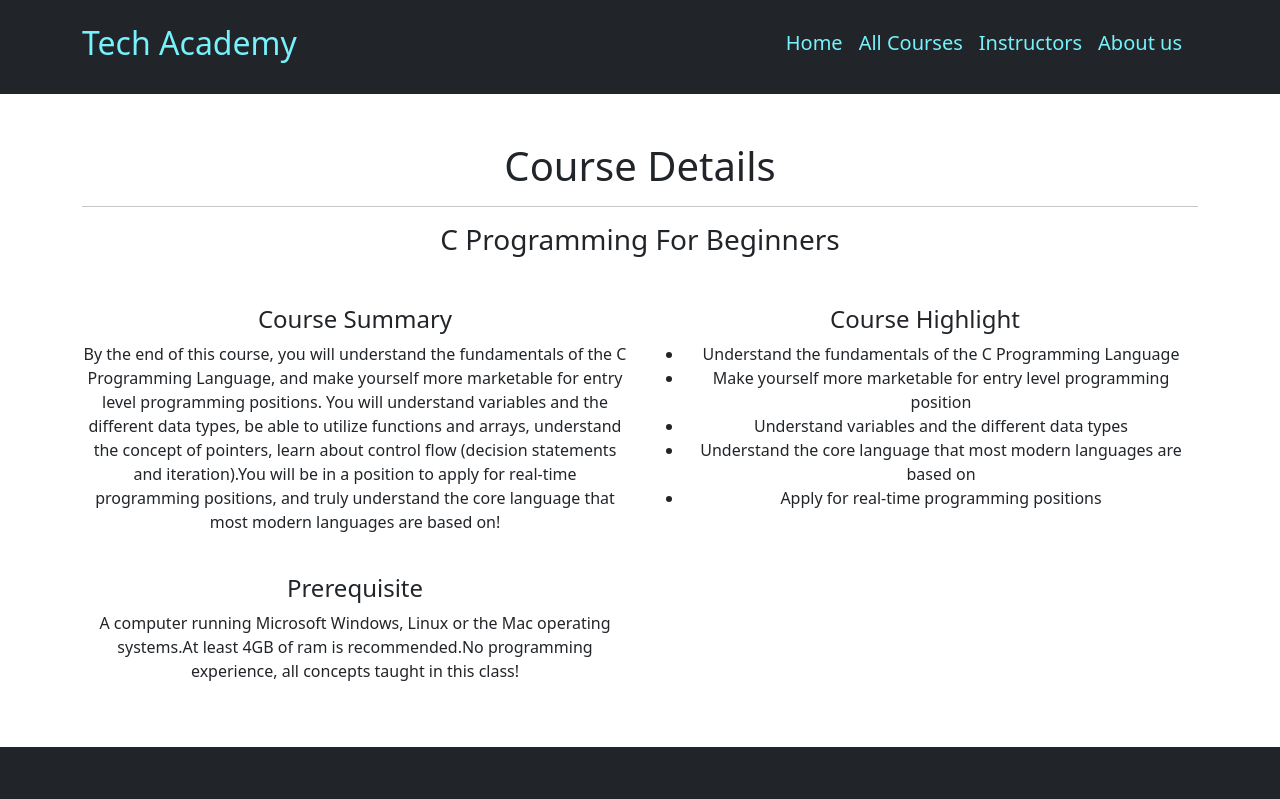
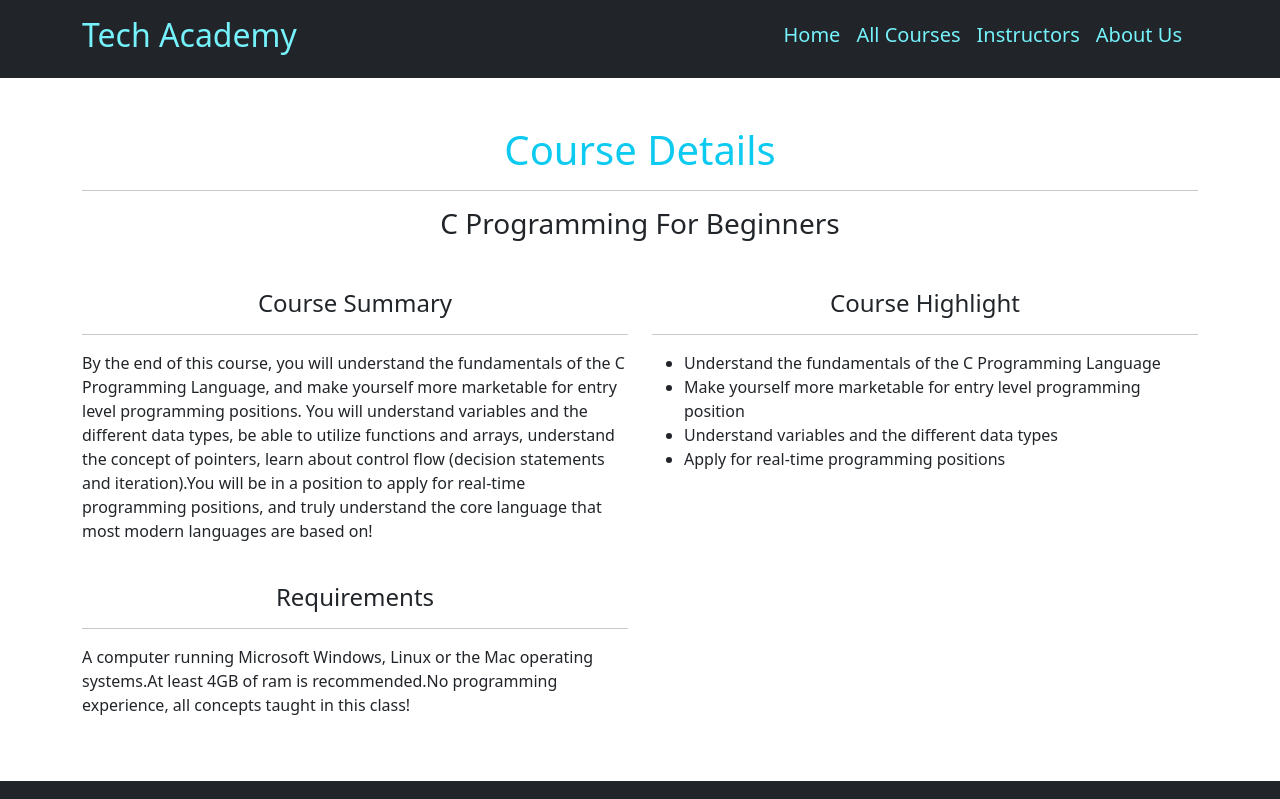
Before and after one commit to saiedanwar7/tech-academy-website, a React (Create React App) app: page /course/TA1 in a window 1280 px wide. Shown: the top 799 px of the page. Built offline with nearby package versions, Linux system fonts and the light colour scheme.

Commit message:
initial updates

```diff
--- a/public/techAcademy.json
+++ b/public/techAcademy.json
@@ -4,16 +4,16 @@
         "courseTitle": "C Programming For Beginners",
         "courseType": "Online",
         "courseLevel": "Beginner",
+        "price": 4000,
         "courseHighlight": [
             "Understand the fundamentals of the C Programming Language",
             "Make yourself more marketable for entry level programming position",
             "Understand variables and the different data types",
-            "Understand the core language that most modern languages are based on",
             "Apply for real-time programming positions"
         ],
         "courseDescription": "By the end of this course, you will understand the fundamentals of the C Programming Language, and make yourself more marketable for entry level programming positions. You will understand variables and the different data types, be able to utilize functions and arrays, understand the  concept of pointers, learn about control flow (decision statements and iteration).You will be in a position to apply for real-time programming positions, and truly understand the core language that most modern languages are based on!",
 
-        "prerequisite": "A computer running Microsoft Windows, Linux or the Mac operating systems.At least 4GB of ram is recommended.No programming experience, all concepts taught in this class!",
+        "Requirement": "A computer running Microsoft Windows, Linux or the Mac operating systems.At least 4GB of ram is recommended.No programming experience, all concepts taught in this class!",
         "rating": 4,
         "image": "https://mk0setscholarsn9sko6.kinstacdn.com/wp-content/uploads/2020/07/C-Programming.jpg"
     },
@@ -23,6 +23,7 @@
         "courseTitle": "Python for Beginners",
         "courseType": "Online",
         "courseLevel": "Beginner",
+        "price":5000,
         "courseHighlight": [
             "Understand user input, Manipulate string & data",
             "Create fully functional Python programs",
@@ -33,7 +34,7 @@
 
         "courseDescription": "This course has everything you need to get started with Python. We'll first start with the basics of Python - learning about strings, variables, and data types. Then, we'll move on to loops and conditionals. Once we're done with that, we'll learn about functions and files in Python. All of this will culminate towards building a fun game using the concepts we've learned in Python. The entire course is filled with exercises that challenge you so that you get the best experience possible.I hope you're excited to dive into Python with this course. So what are you waiting for? Let's get started! ",
 
-        "prerequisite": "Basic knowledge computer, internet browsing",
+        "Requirement": "Basic knowledge computer, internet browsing",
         "rating": 4,
         "image": "https://3.imimg.com/data3/KG/CN/MY-13764595/python-programming-training-500x500.jpeg"
     },
@@ -43,6 +44,7 @@
         "courseTitle": "React JS Web Development",
         "courseType": "Online",
         "courseLevel": "Beginner",
+        "price":8000,
         "courseHighlight": [
             "Build powerful, fast, user-friendly, and reactive web apps",
             "Provide amazing user experiences by leveraging the power of JavaScript with ease",
@@ -50,7 +52,7 @@
             "Master fundamental concepts behind structuring Redux applications"
         ],
         "courseDescription": "The new content follows all the best practices of modern React development, and will take you even deeper into the React engine. There is a far better exploration of where React fits in the overall big picture of web development. And just like before, the course will teach how to create React applications as you build your own React projects along with the tutorial.",
-        "prerequisite": "Familiarity with JavaScript, HTML, and CSS will help.",
+        "Requirements": "Familiarity with JavaScript, HTML, and CSS will help.",
         "rating": 4,
         "image": "https://fiverr-res.cloudinary.com/images/q_auto,f_auto/gigs/140405850/original/c670430f7b3452d1889b3dbda4356ab3911becef/create-professional-react-website-design.png"
     },
@@ -59,7 +61,8 @@
         "courseId": "TA4",
         "courseTitle": "Competitive Programming",
         "courseType": "Online",
-        "courseLevel": "Beginner",
+        "courseLevel": "Advance",
+        "price":6000,
         "courseHighlight": [
             "Data Structures",
             "Algorithm",
@@ -68,7 +71,7 @@
         ],
         "courseDescription": "In this course, which will help both novice and advanced programmers alike, you will dominate the algorithms and data structures necessary to do well in contests and to gain a competitive edge over other candidates in software interviews. With this course, you will be ready to participate in online contests and informatics olympiads, and will have the experience necessary to continue advancing in this field. Are you ready to take this big step in your journey?",
 
-        "prerequisite": "Good logic sense. Familiarity with at least one programming language will even boost your learning, but it is not mandatory",
+        "Requirement": "Good logic sense. Familiarity with at least one programming language will even boost your learning, but it is not mandatory",
         "rating": 4,
         "image": "https://image.slidesharecdn.com/competitiveprogramming-160831111316/95/competitive-programming-1-638.jpg?cb=1472642138"
     },
@@ -77,7 +80,8 @@
         "courseId": "TA5",
         "courseTitle": "Android App Development Bootcamp 2021",
         "courseType": "Online",
-        "courseLevel": "Beginner",
+        "courseLevel": "Advance",
+        "price":15000,
         "courseHighlight": [
             "Learn Android app development and become a professional Android developer, go freelance, or build your dream app idea",
             "Make beautiful, professional, Android apps",
@@ -86,7 +90,7 @@
         ],
         "courseDescription": "The Android Development Bootcamp is a brand new, up-to-date course providing the perfect introduction to the real-world Android concepts and skills required to be a successful Android developer in 2021. Whether you are a complete beginner or are coming from another language or platform, this course will go from setting up and installing Android Studio to building real apps that are useful and look great. You'll gain a deep understanding of the core important aspects of Android app development",
 
-        "prerequisite": "Basic Knowledge of Java, Understanding of XML, Android SDK, Android Studio",
+        "Requirement": "Basic Knowledge of Java, Understanding of XML, Android SDK, Android Studio",
         "rating": 4,
         "image": "https://5.imimg.com/data5/OR/PY/MY-55617879/android-app-development-services-500x500.png"
     },
@@ -96,6 +100,7 @@
         "courseTitle": "PHP with Laravel for beginners",
         "courseType": "Online",
         "courseLevel": "Beginner",
+        "price":10000,
         "courseHighlight": [
             "Learn to build applications using laravel",
             "To install Laravel using Windows and MAC",
@@ -105,7 +110,7 @@
         ],
         "courseDescription": "Laravel has become one of the most popular if not the most popular PHP framework. Employers are asking for this skill for all web programming jobs and in this course we have put together all of them, to give you the best chance of landing that job; or taking it to the next level. This course will take your game a new level. Imagine being able to create the next Facebook or Twitter, or even getting the developer job you dream of? What about just a programming job? You can achieve all that if you study with us and really focus. We will help you along the way.",
 
-        "prerequisite": "Basic programming knowledge- HTML, CSS, JavaScritp.Basic Computer and Internet Browsing",
+        "Requirement": "Basic programming knowledge- HTML, CSS, JavaScritp.Basic Computer and Internet Browsing",
         "rating": 4,
         "image": "https://freecoursesites.com/wp-content/uploads/2019/08/Master-Laravel-A-php-framework-for-Beginner-to-Advanced-Course.jpg"
     },
@@ -114,14 +119,15 @@
         "courseId": "TA7",
         "courseTitle": "Data Structure & Algorithm Fundamentals",
         "courseType": "Online",
-        "courseLevel": "Beginner",
+        "courseLevel": "Advance",
+        "price":6000,
         "courseHighlight": [
             "Explanation of the core concepts of basic data structure and algorithms with practical examples.",
             "Detailed explanation on Complexity analysis with working examples (both time and memory).",
             "Introduction to Graph Theory, greedy & searching techniques, recursions, and lot more!"
         ],
         "courseDescription": "This course solely focuses on data structure and algorithm fundamentals. There are a lot of people both from CS and Non-CS background who do not have adequate understandings on data structures and algorithms. Data structures and algorithms are the most important topics to learn in order to become a successful software engineer or ace technical interviews. If you know basic programming but want to learn DS&A, this course is for you !",
-        "prerequisite": "Basic knowledge (i.e. loops, arrays, I/O etc) of at least one programming language.",
+        "Requirement": "Basic knowledge (i.e. loops, arrays, I/O etc) of at least one programming language.",
         "rating": 4,
         "image": "http://www.bigwaytechnology.com/images/courses/ds.gif"
     },
@@ -130,7 +136,8 @@
         "courseId": "TA8",
         "courseTitle": "Professional Cyber Security Career",
         "courseType": "Online",
-        "courseLevel": "Beginner",
+        "courseLevel": "Advance",
+        "price":25000,
         "courseHighlight": [
             "Introduction to IT & Cyber Security Overview; Career Track detail discussion & course outcome.",
             "Lab Setup for Cyber Security Attack Simulation (VirtualBox, Kali Linux, Metasploit, WinXP, Win 10, Win 2019 Server & others",
@@ -139,7 +146,7 @@
         ],
         "courseDescription": "Cyber Security is a vital part of day to day Information Technology domain. If you are a programmer, system analyst, system administrator, students or a general computer user, it is better to understand IT Security/ Cyber Security to keep yourself safe and protected from cyber threats and cyber criminals. This course is designed to mentor you with practical labs, industry knowledge & real-life experience.After successful completion of this course you will have a solid baseline knowledge and confidence to become a IT Security Analyst /Cyber Security Analyst .",
 
-        "prerequisite": "Basic programming knowledge, PC/Laptop with minimum 8 GB RAM, Ensure 6-8 hrs/week practice time.",
+        "Requirement": "Basic programming knowledge, PC/Laptop with minimum 8 GB RAM, Ensure 6-8 hrs/week practice time.",
         "rating": 4,
         "image": "https://coursemarks.com/wp-content/uploads/2021/06/3a85bcdb4d20fb33e66fd54dda78fe12.jpg"
     }
--- a/src/component/CourseDetails/CourseDetails.js
+++ b/src/component/CourseDetails/CourseDetails.js
@@ -3,6 +3,7 @@ import { useEffect } from 'react';
 import { useState } from 'react';
 import { useParams } from 'react-router';
 import {Col, Container, Row } from 'react-bootstrap';
+import './CourseDetails.css'
 
 const CourseDetails = () => {
     const { courseId } = useParams();
@@ -22,21 +23,24 @@ const CourseDetails = () => {
 
     return (
         <Container className="mt-5">
-            <h1>Course Details</h1>
+            <h1 className="text-info">Course Details</h1>
             <hr />
             <h3 className="mb-5">{course?.courseTitle}</h3>
             <Row xs={1} md={2} className="g-4">
                 <Col>
                     <h4>Course Summary</h4>
-                    <p>{course?.courseDescription}</p>
+                    <hr />
+                    <p className="text-start">{course?.courseDescription}</p>
                     <br />
-                    <h4>Prerequisite</h4>
-                    <p>{course?.prerequisite}</p>
+                    <h4>Requirements</h4>
+                    <hr />
+                    <p className="text-start">{course?.Requirement}</p>
 
                 </Col>
                 <Col>
                     <h4>Course Highlight</h4>
-                    <ul>
+                    <hr />
+                    <ul className="text-start">
                         {
                             course?.courseHighlight?.map(high=><li key={high}>{high}</li>)
                         }
--- a/src/component/Courses/Courses.css
+++ b/src/component/Courses/Courses.css
@@ -8,3 +8,8 @@
         background-color:rgb(34, 186, 212);
 
 }
+
+.course-card:hover{
+    box-shadow: 5px 10px 10px 5px rgba(19, 102, 122, 0.2), 0 6px 20px 0 rgba(57, 140, 173, 0.19);
+
+}
--- a/src/component/Courses/Courses.js
+++ b/src/component/Courses/Courses.js
@@ -22,11 +22,18 @@ const Courses = () => {
                 <Row xs={1} md={3} className="g-4">
                     {
                         courses.map(course => <Col key={course.courseId}>
-                            <Card className="h-100">
+
+                            <Card className="h-100 course-card">
                                 <Card.Img className="card-img" variant="top" src={course.image} />
                                 <Card.Body className="d-flex flex-column">
                                     <Card.Title>{course.courseTitle}</Card.Title>
                                     <Card.Text>
+                                        <div className="d-flex justify-content-between pt-3">
+                                            <p>Price- {course.price} Tk</p>
+                                            <p>Level- {course.courseLevel}</p>
+                                        </div>
+
+                                        <hr />
                                         {course.courseDescription.slice(0, 120)}...
                                     </Card.Text>
                                     <div className="mt-auto ">
@@ -34,6 +41,9 @@ const Courses = () => {
                                     </div>
                                 </Card.Body>
                             </Card>
+
+
+
                         </Col>)
                     }
                 </Row>
--- a/src/component/Footer/Footer.js
+++ b/src/component/Footer/Footer.js
@@ -25,12 +25,11 @@ const Footer = () => {
                           </div>
                     </Col>
 
-                    <Col className="col-3">
+                    <Col className="col-3 text-start">
                         <p>About</p>
                         <p>Terms and conditions</p>
                         <p>Privacy Policy</p>
                         <p>Call - 018520-0000</p>
-
 
                     </Col>
 
--- a/src/component/Header/Header.js
+++ b/src/component/Header/Header.js
@@ -1,20 +1,28 @@
 import React from 'react';
 import { Container, Nav, Navbar } from 'react-bootstrap';
-import { NavLink } from 'react-router-dom';
+import { Link } from 'react-router-dom';
 import './Header.css'
 
 const Header = () => {
     return (
         <div>
-            <Navbar className="pt-4 pb-4" bg="dark" variant="dark">
+            <Navbar className="pt-3 pb-3" expand="lg" bg="dark" variant="dark">
                 <Container>
-                    <NavLink className="h2 text-decoration-none text-light nav-color" to="/">Tech<span> Academy</span></NavLink>
+                    <Link className="h2 text-decoration-none text-light nav-color" to="/">Tech<span> Academy</span></Link>
+                    <Navbar.Toggle aria-controls="basic-navbar-nav" />
+                    <Navbar.Collapse id="basic-navbar-nav">
                     <Nav className="ms-auto">
-                        <NavLink className="text-decoration-none me-3 h5 text-light nav-color" to="/">Home</NavLink>
-                        <NavLink className="text-decoration-none me-3 h5 text-light nav-color" to="/courses">All Courses</NavLink>
-                        <NavLink className="text-decoration-none me-3 h5 text-light nav-color" to="/instructor">Instructors</NavLink>
-                        <NavLink className="text-decoration-none me-3 h5 text-light nav-color" to="/about">About us</NavLink>
+
+                        <Link className="text-decoration-none me-3 h5 text-light nav-color" to="/">Home</Link>
+
+                        <Link className="text-decoration-none me-3 h5 text-light nav-color" to="/courses">All Courses</Link>
+
+                        <Link className="text-decoration-none me-3 h5 text-light nav-color" to="/instructor">Instructors</Link>
+
+                        <Link className="text-decoration-none me-3 h5 text-light nav-color" to="/about">About Us</Link>
+
                     </Nav>
+                    </Navbar.Collapse>
                 </Container>
             </Navbar>
         </div>
--- a/src/component/HeadingTitle/HeadingTitle.css
+++ b/src/component/HeadingTitle/HeadingTitle.css
@@ -7,7 +7,7 @@
     background-repeat: no-repeat;
     background-size: cover;
 
-    height: 450px;
+    height: 400px;
     text-align: center;
 
 
@@ -17,6 +17,7 @@
     color: white;
     font-weight: 700;
     font-size: 60px;
+    margin-bottom: 20px;
 
 
 
@@ -24,4 +25,5 @@
 .heading-text{
     font-weight: bold;
     color: white;
+    margin-bottom: 30px;
 }
--- a/src/component/Instructor/Instructor.css
+++ b/src/component/Instructor/Instructor.css
@@ -3,5 +3,15 @@
     width: 150px;
     object-fit: cover !important;
     border-radius: 50% !important;
-    border: 1px solid #6c757d;
+    border: 3px solid #98cbf8;
+
 }
+
+.inst-card{
+    background-color: #0d3c42 !important;
+    color: white;
+
+}
+.inst-card:hover{
+    box-shadow: 10px 10px rgb(82, 211, 211);
+}
--- a/src/component/Instructor/Instructor.js
+++ b/src/component/Instructor/Instructor.js
@@ -17,13 +17,16 @@ const Instructor = () => {
         <div>
             <Container className="mt-5">
 
-                <Row xs={1} md={3} className="g-4">
+                <Row xs={1} md={3} className="g-5">
                     {
                         instructors.map(instructor => <Col key={instructor.courseId}>
-                            <Card className="text-center h-100">
+
+                            <Card className="text-center h-100 inst-card">
+
                                 <div className="mt-2">
                                     <img className="inst-img" src={instructor.image} alt="" />
                                 </div>
+
                                 <Card.Body className="d-flex flex-column">
                                     <Card.Title>{instructor.name}</Card.Title>
                                     <p>{instructor.profession}</p>
@@ -35,7 +38,9 @@ const Instructor = () => {
 
                                     </div>
                                 </Card.Body>
+
                             </Card>
+
                         </Col>)
                     }
                 </Row>
```
Also changed, not shown: src/App.js (+11 -3 lines), src/component/CourseDetails/CourseDetails.css (added).
